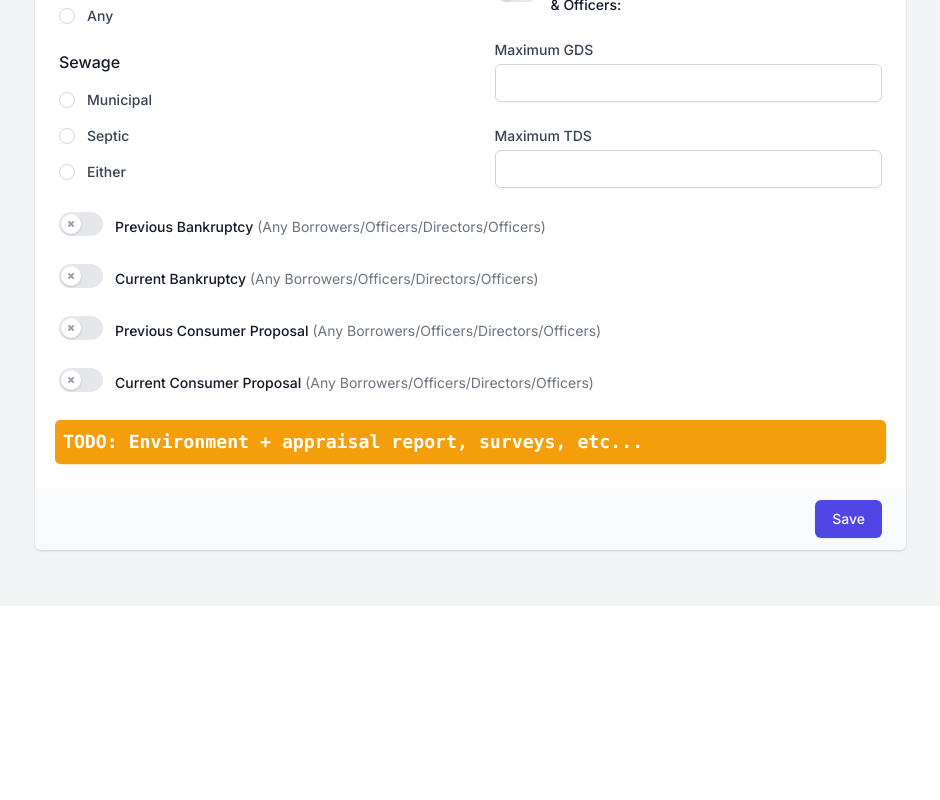
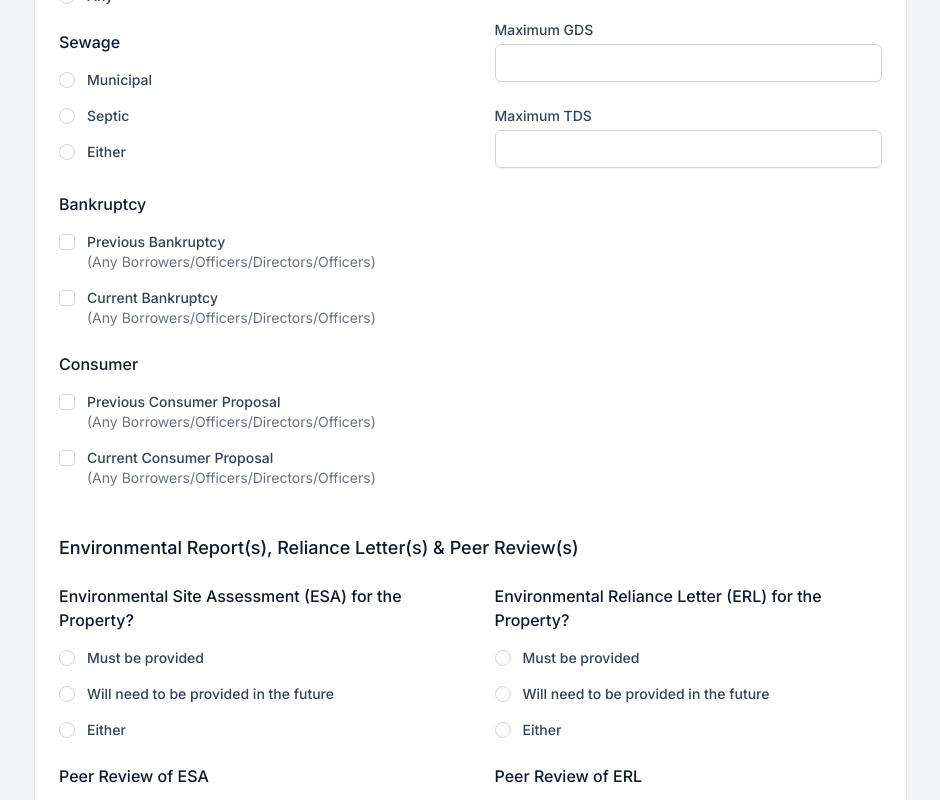
Before and after one commit to parssak/broker-app, a Vue app: page / in a window 1280 px wide. Shown: the part 2000-2800 px from the top of the page, without its empty margins (318-1258 px from the left). Before the commit the page ends 2606 px from the top, so only its background shows below. Built offline with nearby package versions, Linux system fonts and the light colour scheme; what @tailwindcss/typography would draw is missing.

Commit message:
added in other section for < 3

```diff
--- a/src/components/base/inputs/CheckListSimple.vue
+++ b/src/components/base/inputs/CheckListSimple.vue
@@ -53,7 +53,7 @@ export default {
     },
     description: {
       type: String,
-      default: "Lorem ipsum dolor sit amet, consectetur?",
+      default: " ",
     },
     items: {
       type: Array,
--- a/src/components/base/inputs/RadioListSimple.vue
+++ b/src/components/base/inputs/RadioListSimple.vue
@@ -57,7 +57,6 @@ export default {
     },
     itemsName: {
       type: String,
-      default: "notification-method",
     },
     legend: {
       type: String,
--- a/src/views/home/index.vue
+++ b/src/views/home/index.vue
@@ -60,6 +60,7 @@
           <div class="form-full w-2/3">
             <TextInput label="Property Location(s)" />
           </div>
+
           <div
             class="form-full grid grid-cols-1 md:grid-cols-2 gap-x-12 gap-y-6"
           >
@@ -76,6 +77,7 @@
               <SelectInput label="Property Style" :items="propertyStyles" />
             </div>
           </div>
+
           <div
             class="form-full grid grid-cols-1 md:grid-cols-2 gap-x-12 gap-y-6"
           >
@@ -118,28 +120,183 @@
           </div>
 
           <div class="form-full space-y-6">
-            <SwitchWithLabel
-              label="Previous Bankruptcy"
-              secondaryLabel=" (Any Borrowers/Officers/Directors/Officers)"
-            />
-            <SwitchWithLabel
-              label="Current Bankruptcy"
-              secondaryLabel=" (Any Borrowers/Officers/Directors/Officers)"
-            />
-            <SwitchWithLabel
-              label="Previous Consumer Proposal"
-              secondaryLabel=" (Any
-            Borrowers/Officers/Directors/Officers)"
-            />
-            <SwitchWithLabel
-              label="Current Consumer Proposal"
-              secondaryLabel=" (Any
-            Borrowers/Officers/Directors/Officers)"
-            />
+            <CheckListSimple title="Bankruptcy" :items="bankruptcyOptions" />
+            <CheckListSimple title="Consumer" :items="consumerOptions" />
           </div>
-          <div class="form-full">
-            <div class="todo font-mono">
-              Environment + appraisal report, surveys, etc...
+
+          <div class="form-full mt-6">
+            <h3 class="text-lg leading-6 font-medium text-gray-900">
+              Environmental Report(s), Reliance Letter(s) & Peer Review(s)
+            </h3>
+          </div>
+
+          <div
+            class="form-full grid grid-cols-1 md:grid-cols-2 gap-x-12 gap-y-6"
+          >
+            <div class="space-y-6">
+              <!-- Environmental Site Assessment (ESA) for the Property? -->
+              <RadioListSimple
+                title="Environmental Site Assessment (ESA) for the Property?"
+                :items="esaOptions"
+                itemsName="esa"
+              />
+              <!-- Peer Review of ESA -->
+              <RadioListSimple
+                title="Peer Review of ESA"
+                :items="esaReviewOptions"
+                itemsName="esa-review"
+              />
+            </div>
+            <div class="space-y-6">
+              <!-- Environmental Reliance Letter (ERL) for the Property? -->
+              <RadioListSimple
+                title="Environmental Reliance Letter (ERL) for the Property?"
+                :items="erlOptions"
+                itemsName="erl"
+              />
+              <!-- Peer Review of ERL -->
+              <RadioListSimple
+                title="Peer Review of ERL"
+                :items="erlReviewOptions"
+                itemsName="erl-review"
+              />
+            </div>
+          </div>
+
+          <!-- Geotechnical Report(s) & Peer Review(s) -->
+          <div class="form-full mt-6">
+            <h3 class="text-lg leading-6 font-medium text-gray-900">
+              Geotechnical Report(s) & Peer Review(s)
+            </h3>
+          </div>
+
+          <div
+            class="form-full grid grid-cols-1 md:grid-cols-2 gap-x-12 gap-y-6"
+          >
+            <div class="space-y-6">
+              <!-- Geotechnical Report (GR) for the Property -->
+              <RadioListSimple
+                title="Geotechnical Report (GR) for the Property"
+                :items="grOptions"
+                itemsName="gr"
+              />
+              <!-- Peer Review of GR -->
+              <RadioListSimple
+                title="Peer Review of GR"
+                :items="grReviewOptions"
+                itemsName="gr-review"
+              />
+            </div>
+
+            <div class="space-y-6">
+              <!-- Geotechnical Reliance Letter (GRL) for the Property -->
+              <RadioListSimple
+                title="Geotechnical Reliance Letter (GRL) for the Property"
+                :items="grlOptions"
+                itemsName="grl"
+              />
+              <!-- Peer Review of GRL -->
+              <RadioListSimple
+                title="Peer Review of GRL"
+                :items="grlReviewOptions"
+                itemsName="grl-review"
+              />
+            </div>
+          </div>
+
+          <!-- Appraisal Report(s) & Peer Review(s) -->
+          <div class="form-full mt-6">
+            <h3 class="text-lg leading-6 font-medium text-gray-900">
+              Appraisal Report(s) & Peer Review(s)
+            </h3>
+          </div>
+
+          <div
+            class="form-full grid grid-cols-1 md:grid-cols-2 gap-x-12 gap-y-6"
+          >
+            <div class="space-y-6">
+              <!-- Appraisal Report (AR) for the Property -->
+              <RadioListSimple
+                title="Appraisal Report (AR) for the Property"
+                :items="arOptions"
+                itemsName="ar"
+              />
+              <!-- Peer Review of AR -->
+              <RadioListSimple
+                title="Peer Review of AR"
+                :items="arReviewOptions"
+                itemsName="ar-review"
+              />
+            </div>
+
+            <div class="space-y-6">
+              <!-- Appraisal Reliance Letter (ARL) for the Property -->
+              <RadioListSimple
+                title="Appraisal Reliance Letter (ARL) for the Property"
+                :items="arlOptions"
+                itemsName="arl"
+              />
+              <!-- Peer Review of ARL -->
+              <RadioListSimple
+                title="Peer Review of ARL"
+                :items="arlReviewOptions"
+                itemsName="arl-review"
+              />
+            </div>
+          </div>
+
+          <div
+            class="form-full grid grid-cols-1 md:grid-cols-2 gap-x-12 gap-y-6"
+          >
+            <div class="space-y-6">
+              <h3 class="text-lg leading-6 font-medium text-gray-900">
+                Survey(s)
+              </h3>
+              <!-- Current Survey for the Property -->
+              <RadioListSimple
+                title="Current Survey for the Property"
+                :items="surveyOptions"
+                itemsName="survey"
+              />
+            </div>
+
+            <div class="space-y-6">
+              <h3 class="text-lg leading-6 font-medium text-gray-900">
+                Market Research & Analysis
+              </h3>
+              <!-- Market Research & Analysis of the Property -->
+              <RadioListSimple
+                title="Market Research & Analysis of the Property"
+                :items="marketOptions"
+                itemsName="market"
+              />
+            </div>
+          </div>
+
+          <!-- Insurance -->
+          <div class="form-full mt-6">
+            <h3 class="text-lg leading-6 font-medium text-gray-900">
+              Insurance
+            </h3>
+          </div>
+
+          <div
+            class="form-full grid grid-cols-1 md:grid-cols-2 gap-x-12 gap-y-6"
+          >
+            <div class="space-y-6">
+              <RadioListSimple
+                title="Insurance Policies for the Property"
+                :items="insuranceOptions"
+                itemsName="insurance"
+              />
+            </div>
+
+            <div class="space-y-6">
+              something else
+              <!-- <RadioListSimple
+                title="Insurance for the Property"
+                :items="insuranceOptions"
+              /> -->
             </div>
           </div>
         </Form>
@@ -293,6 +450,32 @@ const loanTypes = [
   { id: "loan-open", label: "Open" },
 ];
 
+const bankruptcyOptions = [
+  {
+    id: "bankruptcy-previous",
+    label: "Previous Bankruptcy",
+    description: "(Any Borrowers/Officers/Directors/Officers)",
+  },
+  {
+    id: "bankruptcy-current",
+    label: "Current Bankruptcy",
+    description: "(Any Borrowers/Officers/Directors/Officers)",
+  },
+];
+
+const consumerOptions = [
+  {
+    id: "consumer-previous",
+    label: "Previous Consumer Proposal",
+    description: "(Any Borrowers/Officers/Directors/Officers)",
+  },
+  {
+    id: "consumer-current",
+    label: "Current Consumer Proposal",
+    description: "(Any Borrowers/Officers/Directors/Officers)",
+  },
+];
+
 /**
  *
  * Debt Consolidation
@@ -325,6 +508,33 @@ const allowableLoanPurposes = [
   { id: "loan-purpose-other", label: "Other" },
 ];
 
+const getProvidedOptions = (identifier) => {
+  return [
+    { id: `${identifier}-must-be-provided`, label: "Must be provided" },
+    {
+      id: `${identifier}-needed-future`,
+      label: "Will need to be provided in the future",
+    },
+    { id: `${identifier}-either`, label: "Either" },
+  ];
+};
+
+const esaOptions = getProvidedOptions("esa");
+const esaReviewOptions = getProvidedOptions("esaReview");
+const erlOptions = getProvidedOptions("erl");
+const erlReviewOptions = getProvidedOptions("erlReview");
+const grOptions = getProvidedOptions("gr");
+const grReviewOptions = getProvidedOptions("grReview");
+const grlOptions = getProvidedOptions("grl");
+const grlReviewOptions = getProvidedOptions("grlReview");
+const arOptions = getProvidedOptions("ar");
+const arReviewOptions = getProvidedOptions("arReview");
+const arlOptions = getProvidedOptions("arl");
+const arlReviewOptions = getProvidedOptions("arlReview");
+const surveyOptions = getProvidedOptions("survey");
+const marketOptions = getProvidedOptions("market");
+const insuranceOptions = getProvidedOptions("insurance");
+
 export default {
   components: {
     Container,
@@ -351,6 +561,23 @@ export default {
       sewageOptions,
       loanTypes,
       allowableLoanPurposes,
+      bankruptcyOptions,
+      consumerOptions,
+      esaOptions,
+      esaReviewOptions,
+      erlOptions,
+      erlReviewOptions,
+      grOptions,
+      grReviewOptions,
+      grlOptions,
+      grlReviewOptions,
+      arOptions,
+      arReviewOptions,
+      arlOptions,
+      arlReviewOptions,
+      surveyOptions,
+      marketOptions,
+      insuranceOptions,
     };
   },
 };
```
